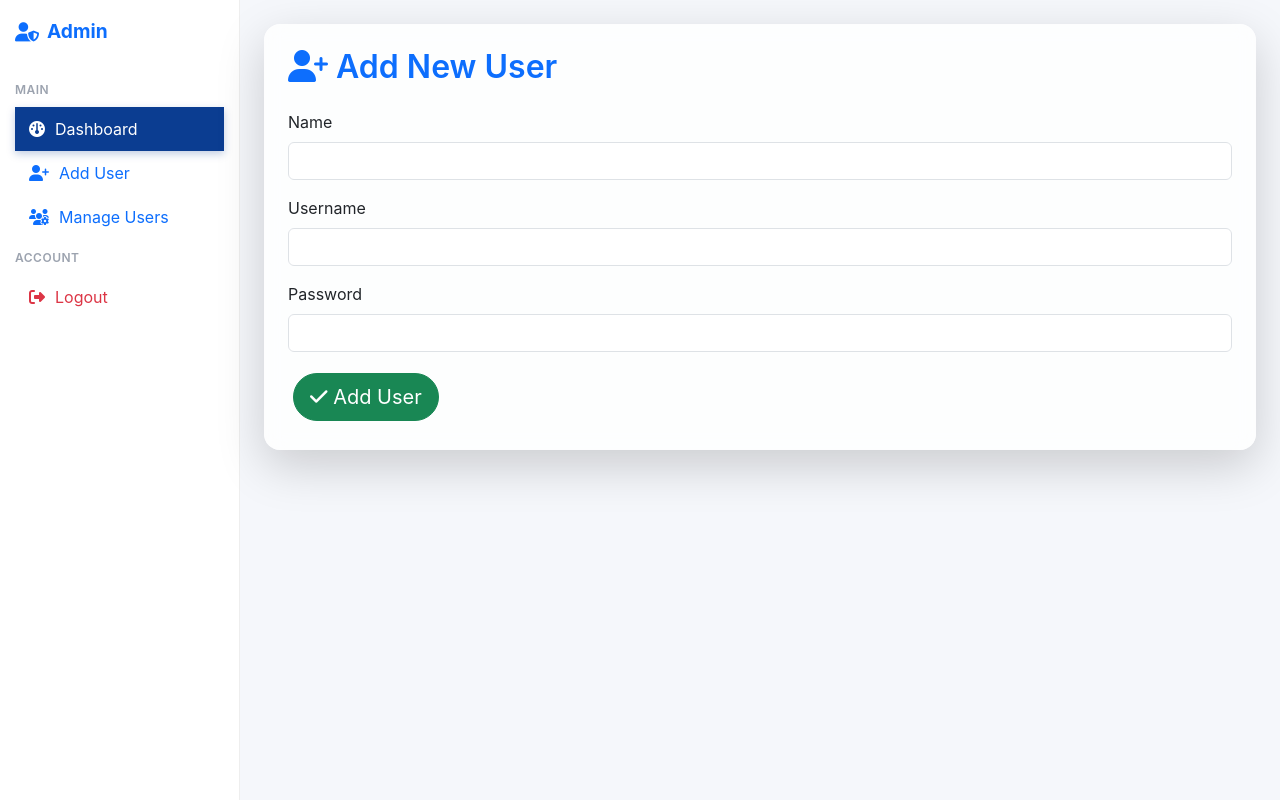
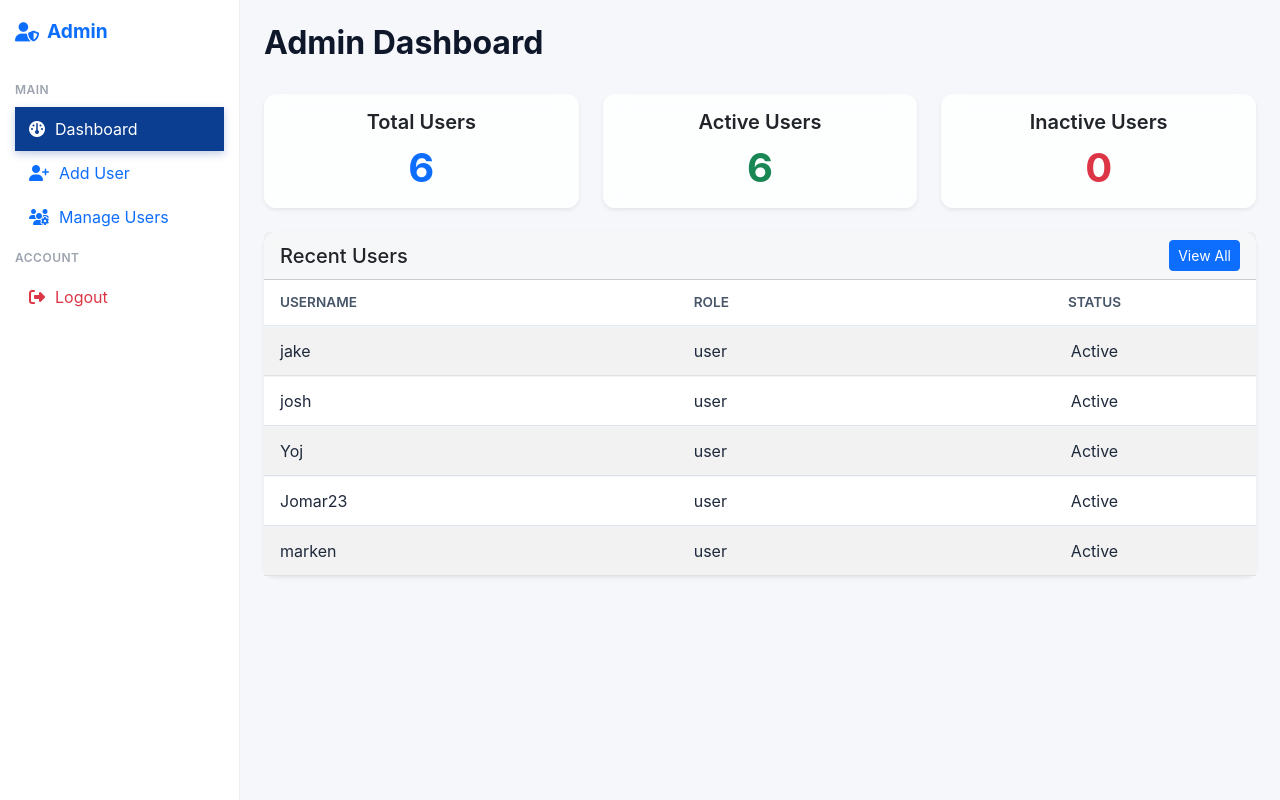
Before and after one commit to YojLuengas/Setra-Cheating-Detection, a Flask app: page /admin in a window 1280 px wide. Run offline with Flask 3, Linux system fonts and the light colour scheme; a user stored in the database is signed in; data comes from the database, SQL or seed files in the repository.

Commit message:
detection update

```diff
--- a/app.py
+++ b/app.py
@@ -316,6 +316,42 @@ def activate_user(user_id):
         logger.exception("activate_user error: %s", e)
         flash("Unable to activate user.", "danger")
     return redirect(url_for("list_users"))
+
+@app.route("/admin/dashboard")
+@login_required
+def admin_dashboard():
+    if session.get("role") != "admin":
+        flash("Access denied!", "danger")
+        return redirect(url_for("home"))
+
+    try:
+        # Summary counts
+        cursor.execute("SELECT COUNT(*) FROM users")
+        total_users = cursor.fetchone()[0]
+
+        cursor.execute("SELECT COUNT(*) FROM users WHERE status='Active'")
+        active_users = cursor.fetchone()[0]
+
+        cursor.execute("SELECT COUNT(*) FROM users WHERE status='Inactive'")
+        inactive_users = cursor.fetchone()[0]
+
+        # Recent users preview (include status here)
+        cursor.execute("SELECT username, role, status FROM users ORDER BY id DESC LIMIT 5")
+        users_preview = cursor.fetchall()
+
+    except Exception as e:
+        logger.exception("admin_dashboard error: %s", e)
+        total_users = active_users = inactive_users = 0
+        users_preview = []
+
+    return render_template(
+        "admin_dashboard.html",
+        total_users=total_users,
+        active_users=active_users,
+        inactive_users=inactive_users,
+        users_preview=users_preview
+    )
+
 # ---------- Assessment session ----------
 @app.route("/assessment-session", methods=["POST"])
 @login_required
--- a/static/style.css
+++ b/static/style.css
@@ -1153,7 +1153,6 @@ body.dashboard-body {
    Modern Explorer-style Header
    ============================ */
 .records-body {
-  background-color: #1e1e1e;
   color: #e0e0e0;
   font-family: "Segoe UI", sans-serif;
 }
--- a/templates/admin.html
+++ b/templates/admin.html
@@ -1,40 +1,77 @@
 {% extends "base.html" %}
-{% block title %}Add User{% endblock %}
+
+{% block title %}Admin Dashboard{% endblock %}
 
 {% block content %}
-<div class="card shadow-lg border-0 rounded-4 p-4">
-  <h2 class="mb-4 text-primary">
-    <i class="fa-solid fa-user-plus"></i> Add New User
-  </h2>
+  <!-- Topbar -->
+  <div class="d-flex justify-content-between align-items-center mb-4">
+    <h2 class="fw-bold">Admin Dashboard</h2>
+    <div class="d-flex align-items-center gap-3">
+      <!-- <input type="text" class="form-control search-bar" placeholder="Search...">
+      <div class="profile-circle">
+        <i class="fa-solid fa-user"></i>
+      </div> -->
+    </div>
+  </div>
 
-  {% with messages = get_flashed_messages(with_categories=true) %}
-    {% if messages %}
-      {% for category, message in messages %}
-        <div class="alert alert-{{ category }} flash-message">{{ message }}</div>
-      {% endfor %}
-    {% endif %}
-  {% endwith %}
+  <!-- Dashboard Cards -->
+  <div class="row g-4 mb-4">
+    <div class="col-md-4">
+      <div class="card dashboard-card shadow-sm">
+        <div class="card-body text-center">
+          <h5>Total Users</h5>
+          <p class="display-6 fw-bold text-primary">{{ total_users }}</p>
+        </div>
+      </div>
+    </div>
 
-  <form method="POST" action="{{ url_for('add_user') }}">
-    <div class="mb-3">
-      <label class="form-label">Name</label>
-      <input name="name" class="form-control" required>
+    <div class="col-md-4">
+      <div class="card dashboard-card shadow-sm">
+        <div class="card-body text-center">
+          <h5>Active Users</h5>
+          <p class="display-6 fw-bold text-success">{{ active_users }}</p>
+        </div>
+      </div>
     </div>
-    <div class="mb-3">
-      <label class="form-label">Username</label>
-      <input name="username" class="form-control" required>
+
+    <div class="col-md-4">
+      <div class="card dashboard-card shadow-sm">
+        <div class="card-body text-center">
+          <h5>Inactive Users</h5>
+          <p class="display-6 fw-bold text-danger">{{ inactive_users }}</p>
+        </div>
+      </div>
     </div>
-    <div class="mb-3">
-      <label class="form-label">Password</label>
-      <input name="password" type="password" class="form-control" required>
+  </div>
+
+  <!-- Users Preview Table -->
+  <div class="card shadow-sm">
+    <div class="card-header d-flex justify-content-between align-items-center">
+      <h5 class="mb-0">Recent Users</h5>
+      <a href="{{ url_for('list_users') }}" class="btn btn-primary btn-sm">
+        View All
+      </a>
     </div>
-    <button type="submit" class="btn btn-success btn-lg rounded-pill">
-      <i class="fa-solid fa-check"></i> Add User
-    </button>
-  </form>
-</div>
+    <div class="card-body p-0">
+      <table class="table table-striped mb-0">
+        <thead>
+          <tr>
+            <th>Username</th>
+            <th>Role</th>
+            <th>Status</th>
+          </tr>
+        </thead>
+        <tbody>
+          {% for user in users_preview %}
+         <tr>
+  <td>{{ user[0] }}</td>  <!-- username -->
+  <td>{{ user[1] }}</td>  <!-- role -->
+  <td>{{ user[2] }}</td>  <!-- status -->
+</tr>
+          {% endfor %}
+        </tbody>
+
+      </table>
+    </div>
+  </div>
 {% endblock %}
-
-{% block scripts %}
-<script src="{{ url_for('static', filename='add_user.js') }}"></script>
-{% endblock %}
```
